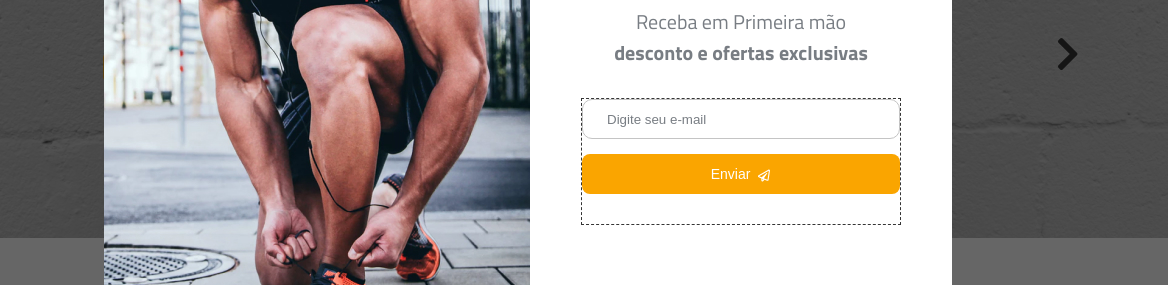
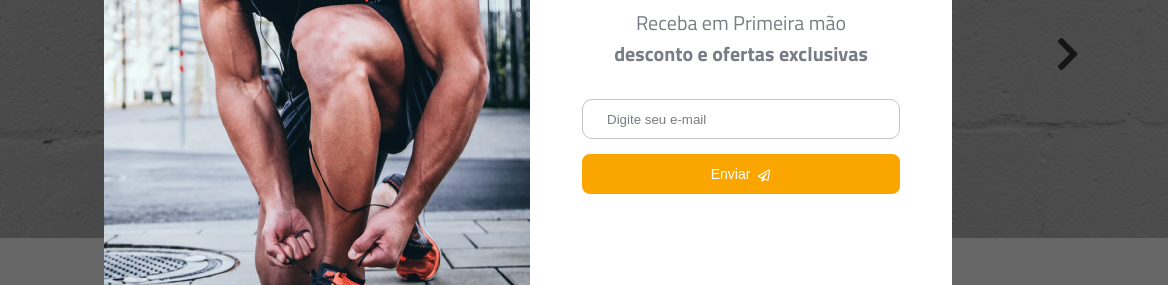
Before and after one commit to renatoknight/maeztra_layout, a plain HTML site: page index.html in a window 1280 px wide. Shown: the part 322-607 px from the top of the page, 112-1280 px from the left. Drawn offline with nearby package versions, Linux system fonts and the light colour scheme.

Commit message:
fix modal dots line

```diff
--- a/style.css
+++ b/style.css
@@ -832,7 +832,6 @@ s#modal {
     flex-direction: column;
     width: 100%;
     padding-bottom: 30px;
-    border: 1px dashed #353535;
 
 }
 #modal .modal-input input {
```
